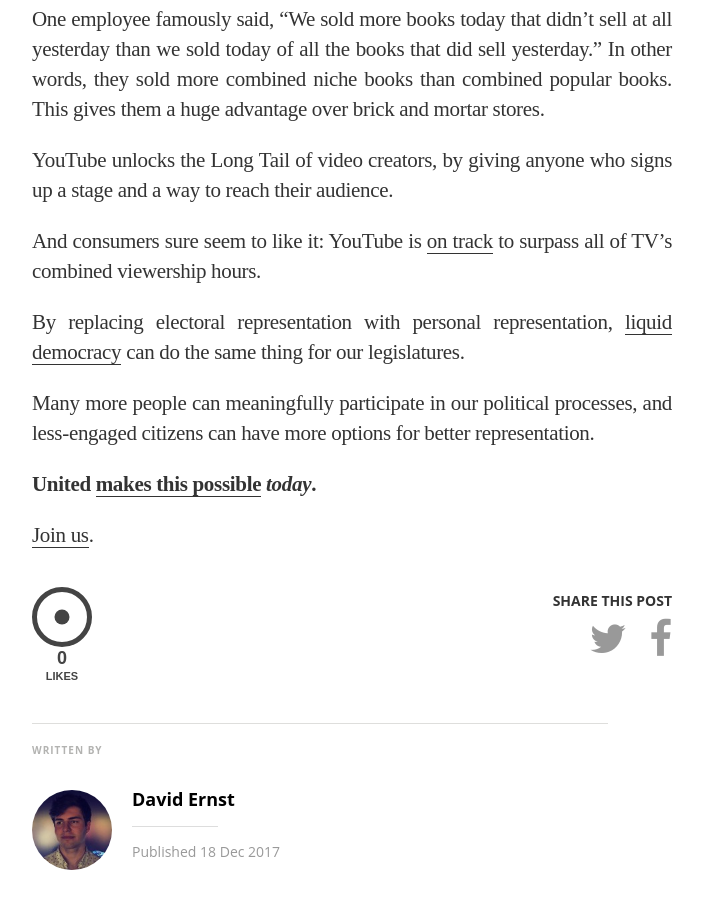
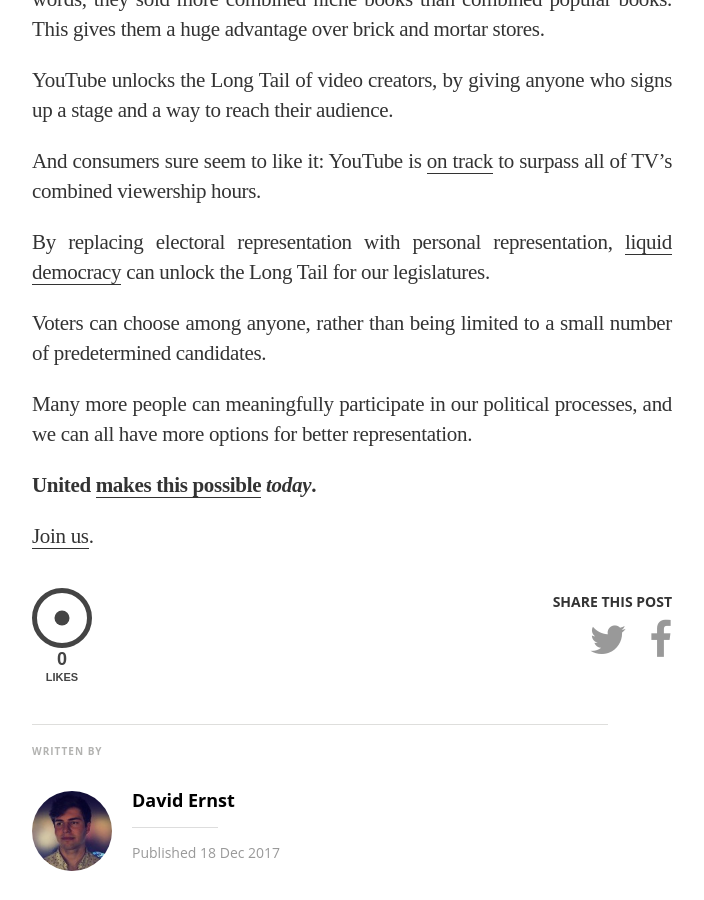
Before and after one commit to voteliquid/blog, a Jekyll site: the page built from _posts/2017-12-18-the-long-tail-of-political-participation.md, in a window 1280 px wide and 900 px high, scrolled down 2404 px. Shown: the whole window, without its empty margins (288-992 px from the left). Built offline with Jekyll 4.4.1, drawn with Linux system fonts in a browser that asks for light colours; nearby versions of some CDN libraries; some web fonts are replaced; some of the changed text lies outside the part shown.

Commit message:
Publish 'Long Tail'

```diff
--- a/_posts/2017-12-18-the-long-tail-of-political-participation.md
+++ b/_posts/2017-12-18-the-long-tail-of-political-participation.md
@@ -44,9 +43,11 @@
 
 And consumers sure seem to like it: YouTube is [on track](https://www.wsj.com/articles/youtube-tops-1-billion-hours-of-video-a-day-on-pace-to-eclipse-tv-1488220851?mod=e2fb) to surpass all of TV's combined viewership hours.
 
-By replacing electoral representation with personal representation, [liquid democracy](/2016/09/21/what-is-liquid-democracy/) can do the same thing for our legislatures.
+By replacing electoral representation with personal representation, [liquid democracy](/2016/09/21/what-is-liquid-democracy/) can unlock the Long Tail for our legislatures.
 
-Many more people can meaningfully participate in our political processes, and less-engaged citizens can have more options for better representation.
+Voters can choose among anyone, rather than being limited to a small number of predetermined candidates.
+
+Many more people can meaningfully participate in our political processes, and we can all have more options for better representation.
 
 **United [makes this possible](/2017/11/06/announcing-united-vote/) *today*.**
 
```
Also changed, not shown: other parts of _posts/2017-12-18-the-long-tail-of-political-participation.md (+4 -5 lines), assets/article_images/2017-12-06-the-long-tail-of-political-participation/LongTail.png (deleted), assets/article_images/2017-12-18-the-long-tail-of-political-participation/LongTail.png (added), assets/article_images/2017-12-18-the-long-tail-of-political-participation/United_States_presidential_election_results_bar_graph_Expanded.png (renamed from assets/article_images/2017-12-06-the-long-tail-of-political-participation/United_States_presidential_election_results_bar_graph_Expanded.png).
